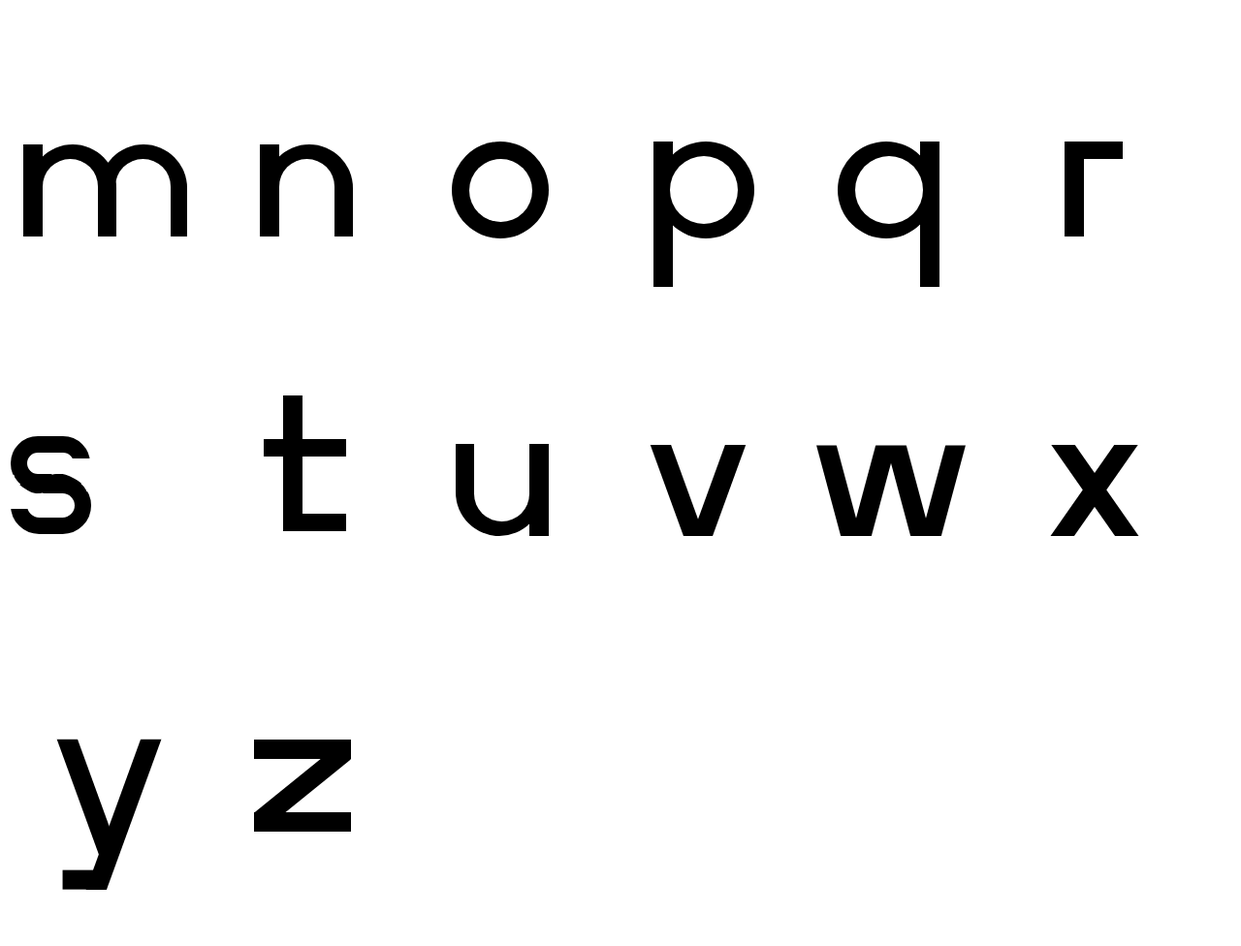
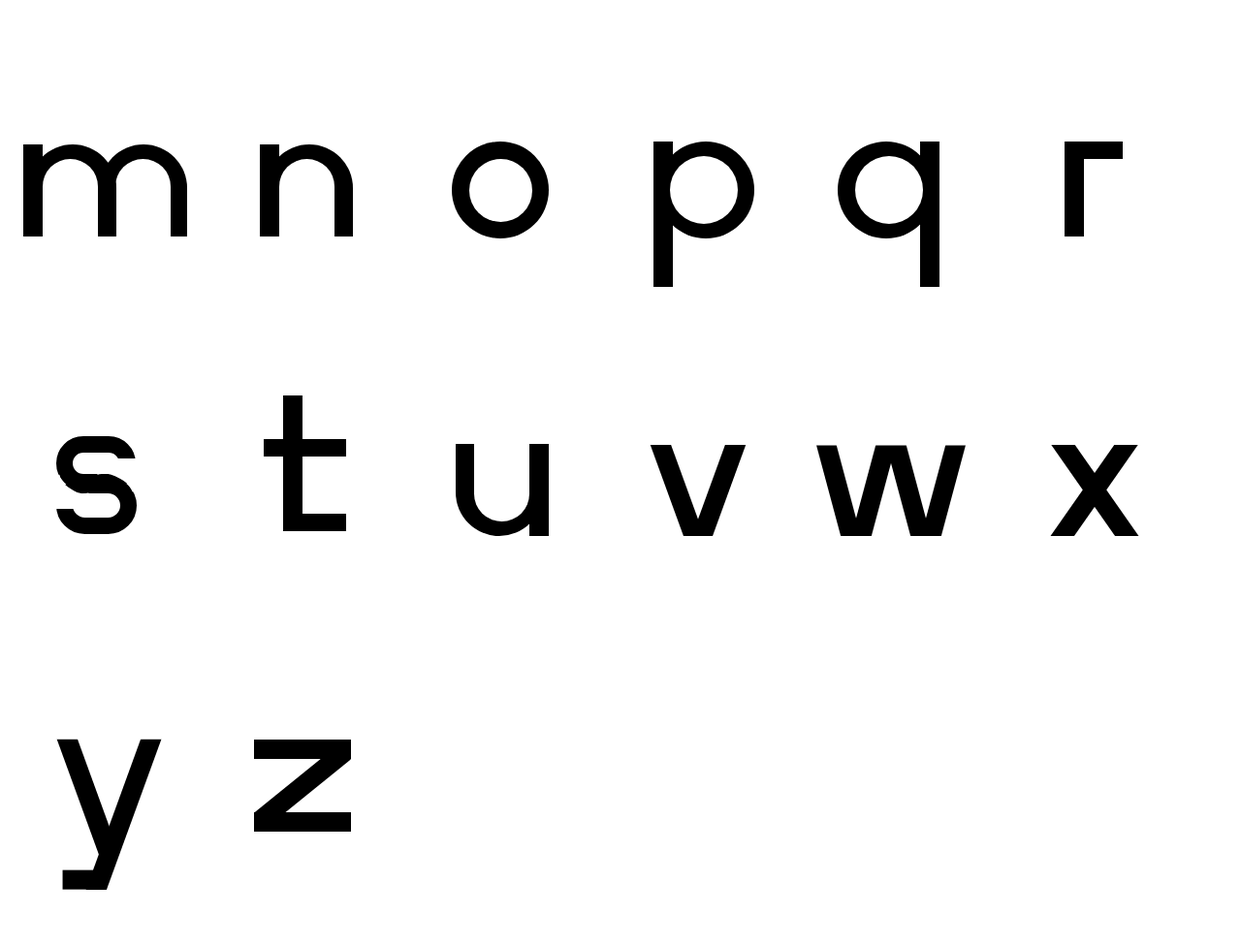
Before and after one commit to fueledbyc0ffee/IM-WEB-2019, a plain HTML site: page act01/casca-sans/index.html in a window 1280 px wide. Shown: the part 590-1566 px from the top of the page at 97% size. Drawn offline with Linux system fonts and the light colour scheme.

Commit message:
fixed 's' position

```diff
--- a/act01/casca-sans/casca-style-specimen.css
+++ b/act01/casca-sans/casca-style-specimen.css
@@ -877,7 +877,7 @@ body{
       position: absolute;
       box-sizing: content-box;
       top: 40%;
-      left: 3px;
+      left: 50px;
       width: 48px;
       height: 22px;
       border: 17px solid black;
@@ -888,7 +888,7 @@ body{
       position: absolute;
       box-sizing: content-box;
       top: 54%;
-      left: 3px;
+      left: 50px;
       width: 49px;
       height: 25px;
       border: 17px solid black;
@@ -898,8 +898,8 @@ body{
 .s-mid {
       position: absolute;
       top: 47.6%;
-      left: 26px;
-      width: 60px;
+      left: 112px;
+      width: 20px;
       height: 13px;
       background: white;
       border-radius: 0px;
@@ -908,7 +908,7 @@ body{
 .s-mid2 {
       position: absolute;
       top: 180px;
-      left: 3px;
+      left: 50px;
       width: 19px;
       height: 15px;
       background: white;
@@ -918,7 +918,7 @@ body{
 .s-mid3 {
       position: absolute;
       top: 49.4%;
-      left: 12.4px;
+      left: 59.4px;
       width: 56px;
       height: 50px;
       border-radius: 35px;
@@ -932,7 +932,7 @@ body{
 .s-mid4 {
       position: absolute;
       top: 110px;
-      left: -8px;
+      left: 39px;
       width: 58px;
       height: 50px;
       border-radius: 36px;
```
